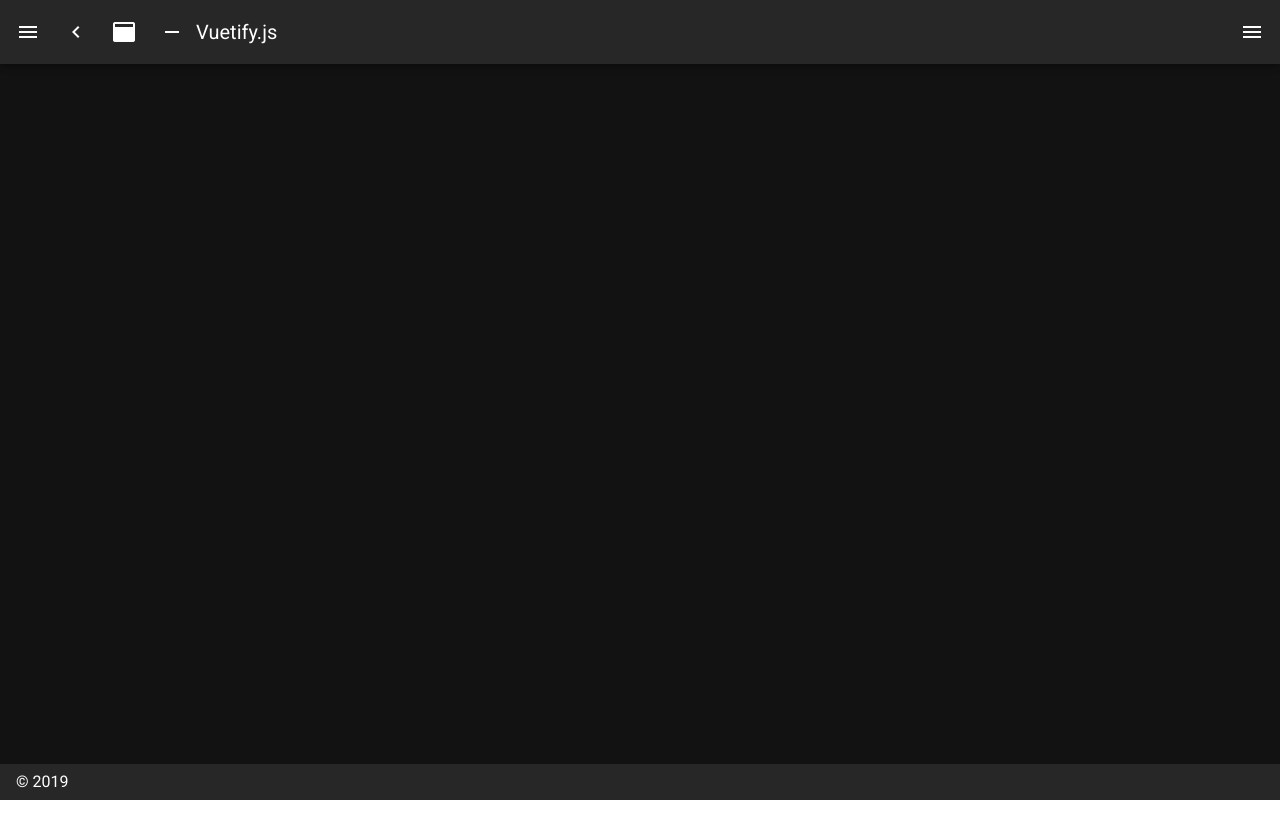
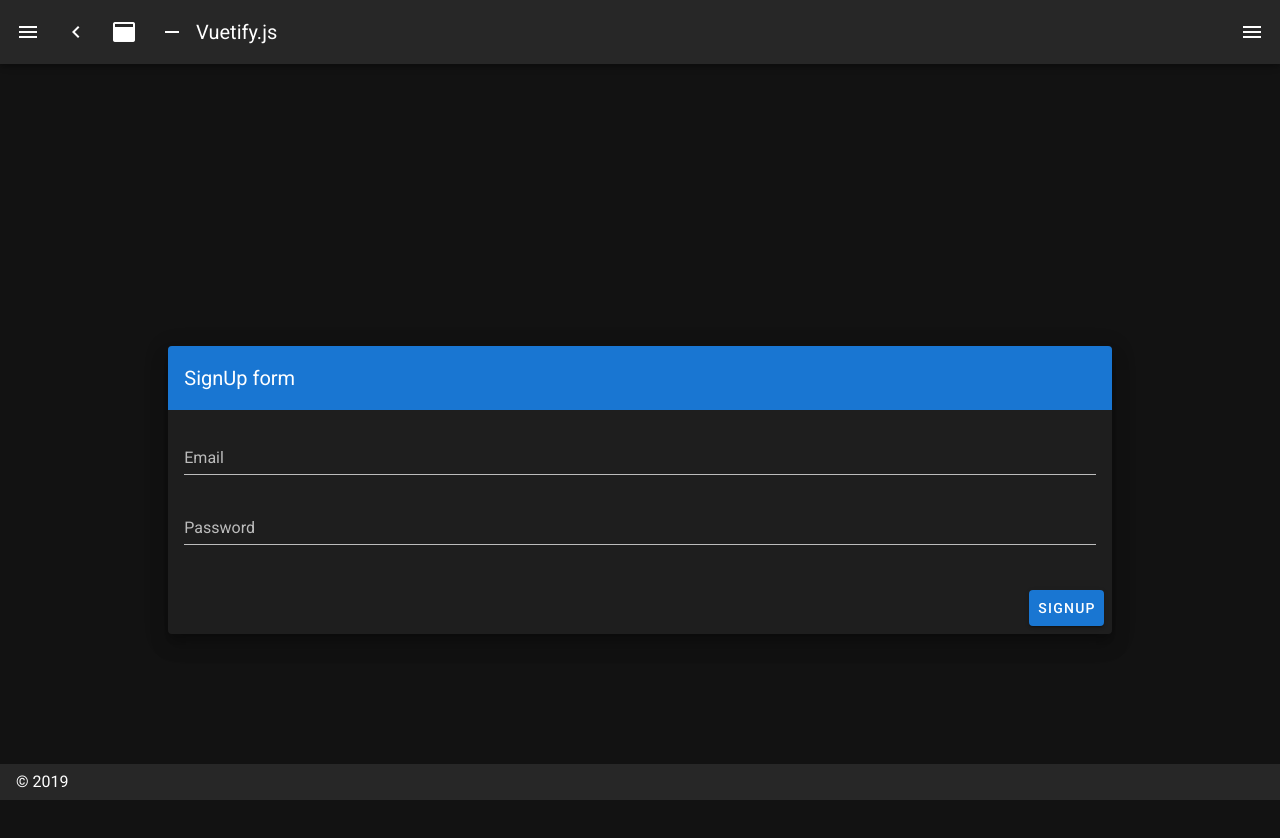
Before and after one commit to kawasaki124529/portfolio-app, a Nuxt app in the folder front/: page /signup2 in a window 1280 px wide. Before the commit this address had no page. Shown: the top 838 px of the page. Before the commit the page ends 800 px from the top, so only its background shows below. Built offline with nearby package versions, Linux system fonts and the light colour scheme.

Commit message:
signUp form #1

```diff
--- /dev/null
+++ b/front/pages/signup2.vue
@@ -0,0 +1,63 @@
+<template>
+  <v-app id="inspire">
+    <v-content>
+      <v-container
+        class="fill-height"
+        fluid
+      >
+        <v-row
+          align="center"
+          justify="center"
+        >
+          <v-col
+            cols="12"
+            md="10"
+          >
+            <v-card class="elevation-12">
+              <v-toolbar
+                color="primary"
+                dark
+                flat
+              >
+                <v-toolbar-title>SignUp form</v-toolbar-title>
+              </v-toolbar>
+              <v-card-text>
+                <v-form>
+                  <v-text-field
+                    label="Email"
+                    name="email"
+                    prepend-icon=""
+                    type="text"
+                  ></v-text-field>
+
+                  <v-text-field
+                    id="password"
+                    label="Password"
+                    name="password"
+                    prepend-icon=""
+                    type="password"
+                  ></v-text-field>
+                </v-form>
+              </v-card-text>
+              <v-card-actions>
+                <v-spacer></v-spacer>
+                <v-btn color="primary">SIGNUP</v-btn>
+              </v-card-actions>
+            </v-card>
+          </v-col>
+        </v-row>
+      </v-container>
+    </v-content>
+  </v-app>
+</template>
+
+<script>
+  export default {
+    // props: {
+    //   source: String,
+    // },
+    data: () => ({
+      drawer: null,
+    }),
+  }
+</script>
--- /dev/null
+++ b/front/pages/user.vue
@@ -0,0 +1,14 @@
+<template>
+  <h1>Hello, {{ name }}</h1>
+</template>
+
+// <script>
+// export default {
+//   asyncData({ $axios, params }) {
+//     return $axios.$get(`http://back:3000/users/${params.id}`)
+//       .then((res) => {
+//         return { name: res.name }
+//       })
+//   }
+// }
+// </script>
```
Also changed, not shown: front/pages/signup.vue (renamed from front/pages/login.vue).
